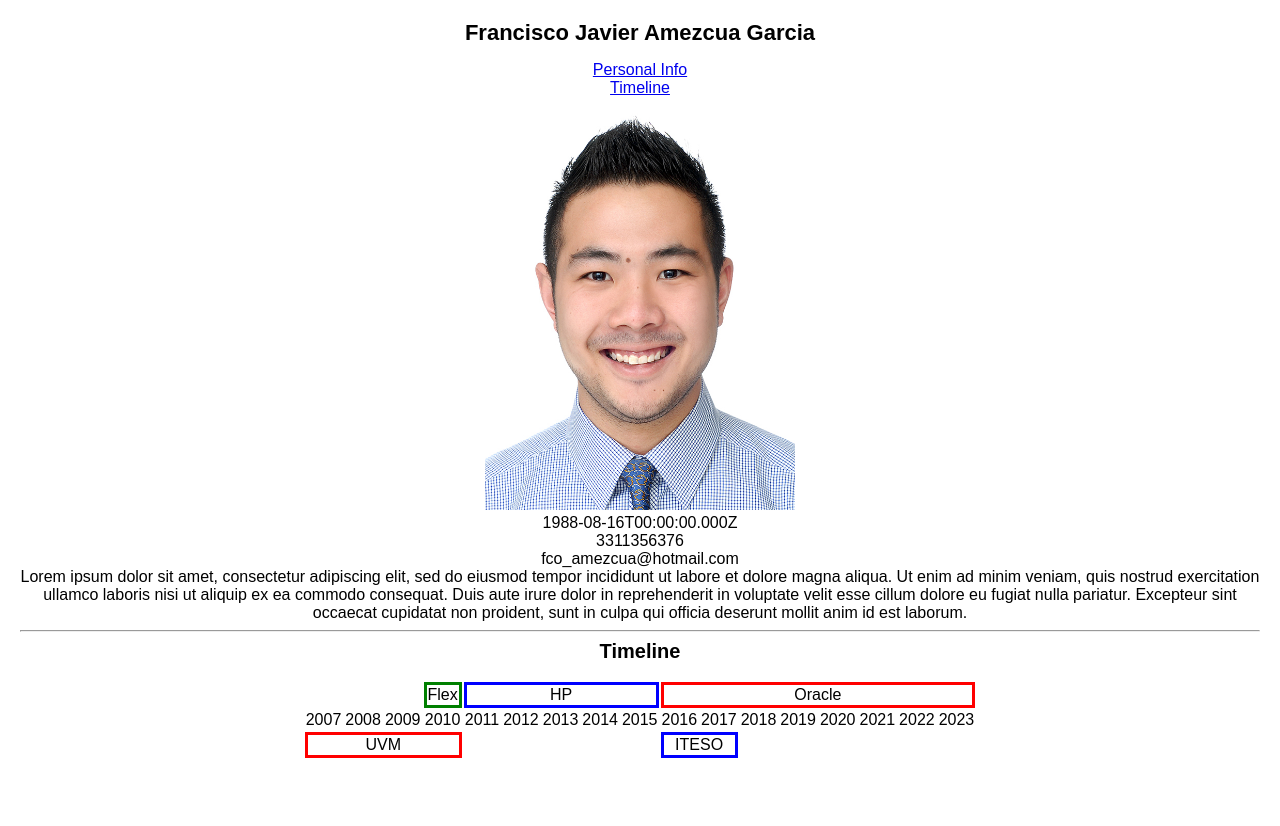
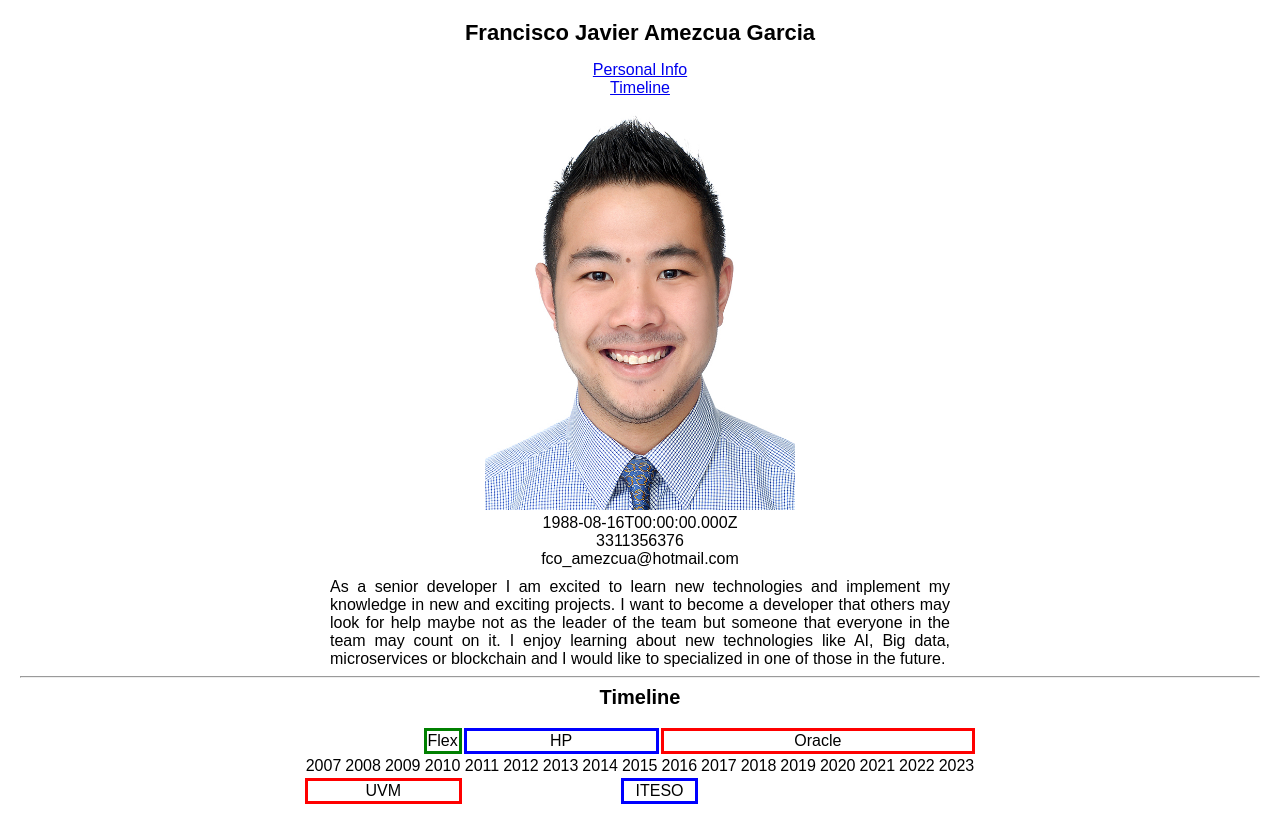
Before and after one commit to pacomaster/personal-page, a React (Create React App) app in the folder src/: page / in a window 1280 px wide. Before the commit the page ends 800 px from the top, so only its background shows below. Built offline with nearby package versions, Linux system fonts and the light colour scheme.

Commit message:
Passed projects to tooltip

```diff
--- a/src/App.js
+++ b/src/App.js
@@ -13,7 +13,7 @@ export default function Main() {
     return (
         <div className="main">
             <PersonalInfo name={personal.name} birthday={personal.birthday} phone={personal.phone} email={personal.email} description={personal.description} />
-            <hr class="solid"/>
+            <hr className="solid"/>
             <Timeline experience={experience} education={education} />
         </div>
         );
@@ -39,14 +39,12 @@ function PersonalInfo({name, birthday, phone, email, description}) {
                 <div>{phone}</div>
                 <div>{email}</div>
             </div>
-            <div>{description}</div>
+            <div className="description">{description}</div>
         </div>
         );
 }
 
 function Timeline({experience, education}){
-    const [experiences, setExperiences] = useState([]);
-
     const expStartYears = experience.map(job => (new Date(job.startDate)).getFullYear());
     const expEndYears = experience.map(job => (new Date(job.endDate)).getFullYear());
     const expMinYear = Math.min(...expStartYears);
@@ -81,7 +79,7 @@ function Timeline({experience, education}){
         years.push(i);
 
         if(expEndYears[expIndex] == i){
-            jobs.push({experience: experience[expIndex], colspan: expPadding});
+            jobs.push({experience: experience[expIndex], colSpan: expPadding});
             expCurrent = "";
             expColor = "";
             expIndex++;
@@ -92,13 +90,13 @@ function Timeline({experience, education}){
             expPadding = 0;
         }
         if(expCurrent == ""){
-            jobs.push({experience: {}, colspan: 1});
+            jobs.push({experience: {}, colSpan: 1});
         } else {
             expPadding++;
         }
 
         if(eduEndYears[eduIndex] == i){
-            schools.push({education: education[eduIndex], colspan: eduPadding});
+            schools.push({education: education[eduIndex], colSpan: eduPadding});
             eduCurrent = "";
             eduColor = "";
             eduIndex++;
@@ -109,28 +107,16 @@ function Timeline({experience, education}){
             eduPadding = 0;
         }
         if(eduCurrent == ""){
-            schools.push({education: {}, colspan: 1});
+            schools.push({education: {}, colSpan: 1});
         } else {
             eduPadding++;
         }
     }
     if(expCurrent != ""){
-        jobs.push({experience: experience[expIndex], colspan: expPadding});
+        jobs.push({experience: experience[expIndex], colSpan: expPadding});
     }
     if(eduCurrent != ""){
-        schools.push({education: education[eduIndex], colspan: eduPadding});
-    }
-
-    function getTooltip(experience){
-        return (
-            <div>
-                <div>{experience.roles}</div>
-                <ul>
-                    <li>{experience.projects}</li>
-                </ul>
-                <div>{experience.technologies}</div>
-            </div>
-        );
+        schools.push({education: education[eduIndex], colSpan: eduPadding});
     }
 
     const nYears = years.map( year => {
@@ -140,9 +126,11 @@ function Timeline({experience, education}){
     });
 
     const nJobs = jobs.map( job => {
-        const tooltip = getTooltip(job.experience);
+
         if(job.name != ""){
-            return(<td className={job.experience.color} colspan={job.colspan}><Tooltip id="my-tooltip" /><a data-tooltip-id="my-tooltip" data-tooltip-html={ReactDOMServer.renderToStaticMarkup(tooltip)}>{job.experience.company}</a></td>);
+            const projectsArray =  {...job.experience.projects};
+            const tooltip = (<ExperienceTooltip projects={projectsArray}/>);
+            return(<td className={job.experience.color} colSpan={job.colSpan} style={{cursor: 'pointer'}}><Tooltip id="my-tooltip" clickable="true"/><a data-tooltip-id="my-tooltip" data-tooltip-html={ReactDOMServer.renderToStaticMarkup(tooltip)}>{job.experience.company}</a></td>);
         } else {
             return(<td></td>);
         }
@@ -150,7 +138,7 @@ function Timeline({experience, education}){
 
     const nSchools = schools.map( school => {
         if(school.name != ""){
-            return(<td className={school.education.color} colspan={school.colspan}><div onClick={() => alert(school.education.name)}>{school.education.abbreviation}</div></td>);
+            return(<td className={school.education.color} colSpan={school.colSpan}><div onClick={() => alert(school.education.name)}>{school.education.abbreviation}</div></td>);
         } else {
         return(<td></td>);
         }
@@ -161,6 +149,7 @@ function Timeline({experience, education}){
             <h2>Timeline</h2>
             <div className="timeline">
                 <table>
+                    <tbody>
                         <tr>
                             {nJobs}
                         </tr>
@@ -170,8 +159,29 @@ function Timeline({experience, education}){
                         <tr>
                             {nSchools}
                         </tr>
+                    </tbody>
                 </table>
             </div>
         </div>
     );
 }
+
+function ExperienceTooltip(projects){
+        return (
+            <div>
+                <h3>Projects</h3>
+                <ul>
+                    { Object.values(projects.projects).map((description, key) => {
+                        return (<li key={key}>{description}</li>);
+                    })
+                    }
+                </ul>
+                <h3>Technologies</h3>
+                <ul>
+                     <li key="0">JAVA</li>
+                     <li key="1">Python</li>
+                     <li key="2">OCI</li>
+                 </ul>
+            </div>
+        );
+    }
--- a/src/data/francisco.js
+++ b/src/data/francisco.js
@@ -6,15 +6,15 @@ const cvData = [
       "email": "fco_amezcua@hotmail.com",
       "phone": "3311356376",
       "photo": "",
-      "description": "Lorem ipsum dolor sit amet, consectetur adipiscing elit, sed do eiusmod tempor incididunt ut labore et dolore magna aliqua. Ut enim ad minim veniam, quis nostrud exercitation ullamco laboris nisi ut aliquip ex ea commodo consequat. Duis aute irure dolor in reprehenderit in voluptate velit esse cillum dolore eu fugiat nulla pariatur. Excepteur sint occaecat cupidatat non proident, sunt in culpa qui officia deserunt mollit anim id est laborum.",
+      "description": "As a senior developer I am excited to learn new technologies and implement my knowledge in new and exciting projects. I want to become a developer that others may look for help maybe not as the leader of the team but someone that everyone in the team may count on it. I enjoy learning about new technologies like AI, Big data, microservices or blockchain and I would like to specialized in one of those in the future.",
       "experience": [
         {
             "id": 1,
             "company": "Flex",
             "roles": ["Intern"],
             "projects" : [
-                "Lorem ipsum dolor sit amet, consectetur adipiscing elit, sed do eiusmod tempor incididunt ut labore et dolore magna aliqua. Ut enim ad minim veniam, quis nostrud exercitation ullamco laboris nisi ut aliquip ex ea commodo consequat. Duis aute irure dolor in reprehenderit in voluptate velit esse cillum dolore eu fugiat nulla pariatur. Excepteur sint occaecat cupidatat non proident, sunt in culpa qui officia deserunt mollit anim id est laborum.",
-                "Lorem ipsum dolor sit amet, consectetur adipiscing elit, sed do eiusmod tempor incididunt ut labore et dolore magna aliqua. Ut enim ad minim veniam, quis nostrud exercitation ullamco laboris nisi ut aliquip ex ea commodo consequat. Duis aute irure dolor in reprehenderit in voluptate velit esse cillum dolore eu fugiat nulla pariatur. Excepteur sint occaecat cupidatat non proident, sunt in culpa qui officia deserunt mollit anim id est laborum."
+                "Lorem ipsum dolor Flex 1.",
+                "Lorem ipsum dolor Flex 2."
             ],
             "technologies" : ["ASP.NET", "C#"],
             "color": "green",
@@ -25,7 +25,7 @@ const cvData = [
             "id": 2,
             "company": "HP",
             "roles": ["Software developer Jr.", "Software developer Sr."],
-            "projects" : ["Lorem ipsum dolor sit amet, consectetur adipiscing elit, sed do eiusmod tempor incididunt ut labore et dolore magna aliqua. Ut enim ad minim veniam, quis nostrud exercitation ullamco laboris nisi ut aliquip ex ea commodo consequat. Duis aute irure dolor in reprehenderit in voluptate velit esse cillum dolore eu fugiat nulla pariatur. Excepteur sint occaecat cupidatat non proident, sunt in culpa qui officia deserunt mollit anim id est laborum."],
+            "projects" : ["Lorem ipsum dolor HP 1."],
             "technologies" : ["Java", "Jquery"],
             "color": "blue",
             "startDate": "2011-01-02T00:00:00.000Z",
@@ -36,9 +36,9 @@ const cvData = [
             "company": "Oracle",
             "roles": ["Software developer 3"],
             "projects" : [
-                 "Lorem ipsum dolor sit amet, consectetur adipiscing elit, sed do eiusmod tempor incididunt ut labore et dolore magna aliqua. Ut enim ad minim veniam, quis nostrud exercitation ullamco laboris nisi ut aliquip ex ea commodo consequat. Duis aute irure dolor in reprehenderit in voluptate velit esse cillum dolore eu fugiat nulla pariatur. Excepteur sint occaecat cupidatat non proident, sunt in culpa qui officia deserunt mollit anim id est laborum.",
-                 "Lorem ipsum dolor sit amet, consectetur adipiscing elit, sed do eiusmod tempor incididunt ut labore et dolore magna aliqua. Ut enim ad minim veniam, quis nostrud exercitation ullamco laboris nisi ut aliquip ex ea commodo consequat. Duis aute irure dolor in reprehenderit in voluptate velit esse cillum dolore eu fugiat nulla pariatur. Excepteur sint occaecat cupidatat non proident, sunt in culpa qui officia deserunt mollit anim id est laborum.",
-                 "Lorem ipsum dolor sit amet, consectetur adipiscing elit, sed do eiusmod tempor incididunt ut labore et dolore magna aliqua. Ut enim ad minim veniam, quis nostrud exercitation ullamco laboris nisi ut aliquip ex ea commodo consequat. Duis aute irure dolor in reprehenderit in voluptate velit esse cillum dolore eu fugiat nulla pariatur. Excepteur sint occaecat cupidatat non proident, sunt in culpa qui officia deserunt mollit anim id est laborum."
+                 "Lorem ipsum dolor Oracle 1.",
+                 "Lorem ipsum dolor Oracle 2.",
+                 "Lorem ipsum dolor Oracle 3."
              ],
             "technologies" : ["Java", "python", "OCI"],
             "color": "red",
@@ -62,8 +62,8 @@ const cvData = [
                 "abbreviation": "ITESO",
                 "color": "blue",
                 "degree": "Master Computer Science",
-                "startDate": "2016-01-02T00:00:00.000Z",
-                "endDate": "2018-01-02T00:00:00.000Z",
+                "startDate": "2015-01-02T00:00:00.000Z",
+                "endDate": "2017-01-02T00:00:00.000Z",
             },
     ],
     }
--- a/src/styles.css
+++ b/src/styles.css
@@ -16,6 +16,19 @@ h1 {
 h2 {
   margin-top: 0;
   font-size: 20px;
+}
+
+.personal-info {
+justify-content: center;
+    text-align: center;
+}
+
+.description {
+    padding-top: 10px;
+    width: 50%;
+    text-align: justify;
+    overflow-wrap: break-word;
+    margin: auto;
 }
 
 * {
@@ -45,8 +58,11 @@ ul {
     margin: 0 auto;
 }
 
-ul li{
-    width: 25%;
+ul li {
+    padding-top: 10px;
+    text-align: justify;
+    inline-size: 300px;
+    overflow-wrap: break-word;
 }
 
 .timeline {
```
Lines whose indentation alone changed are shown as unchanged.
